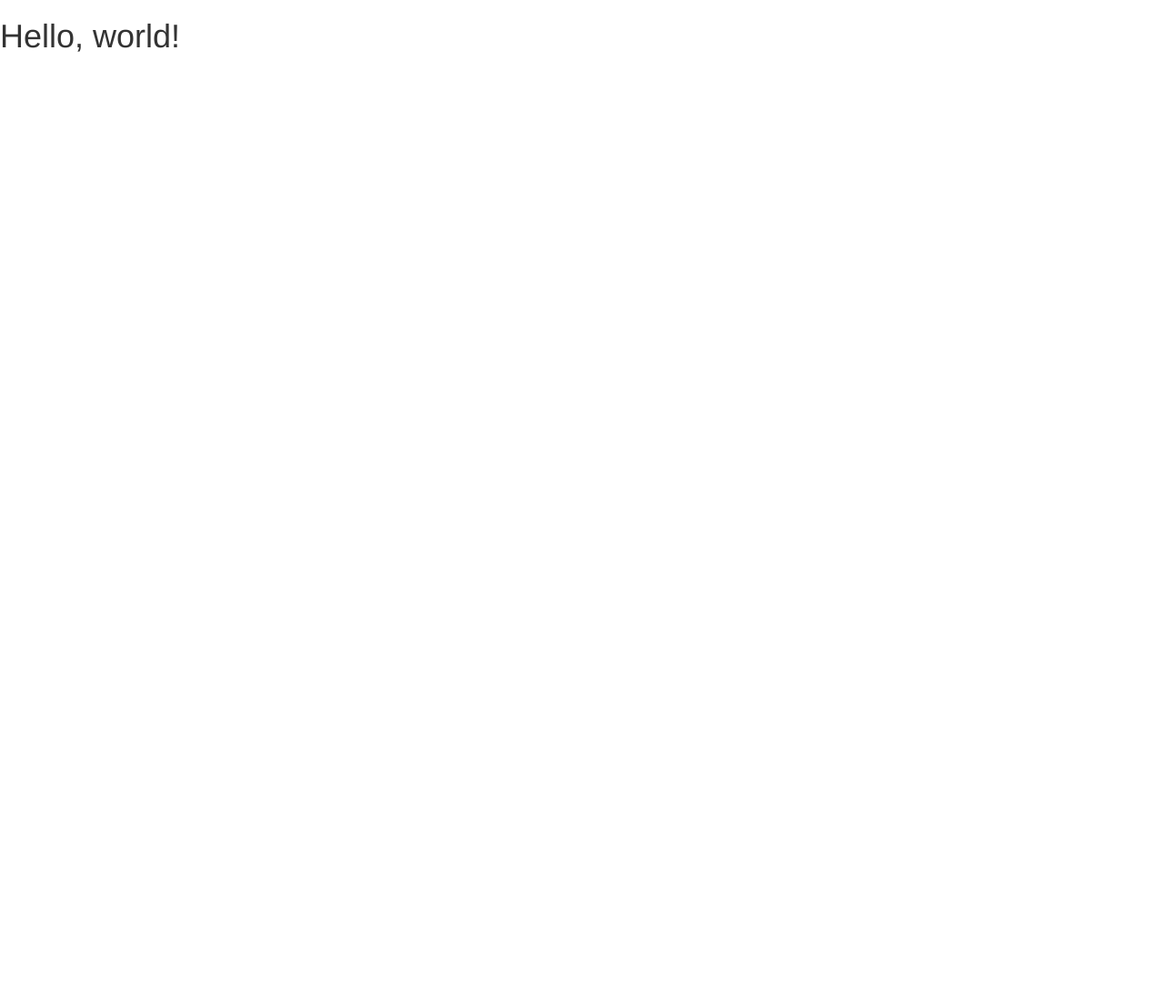
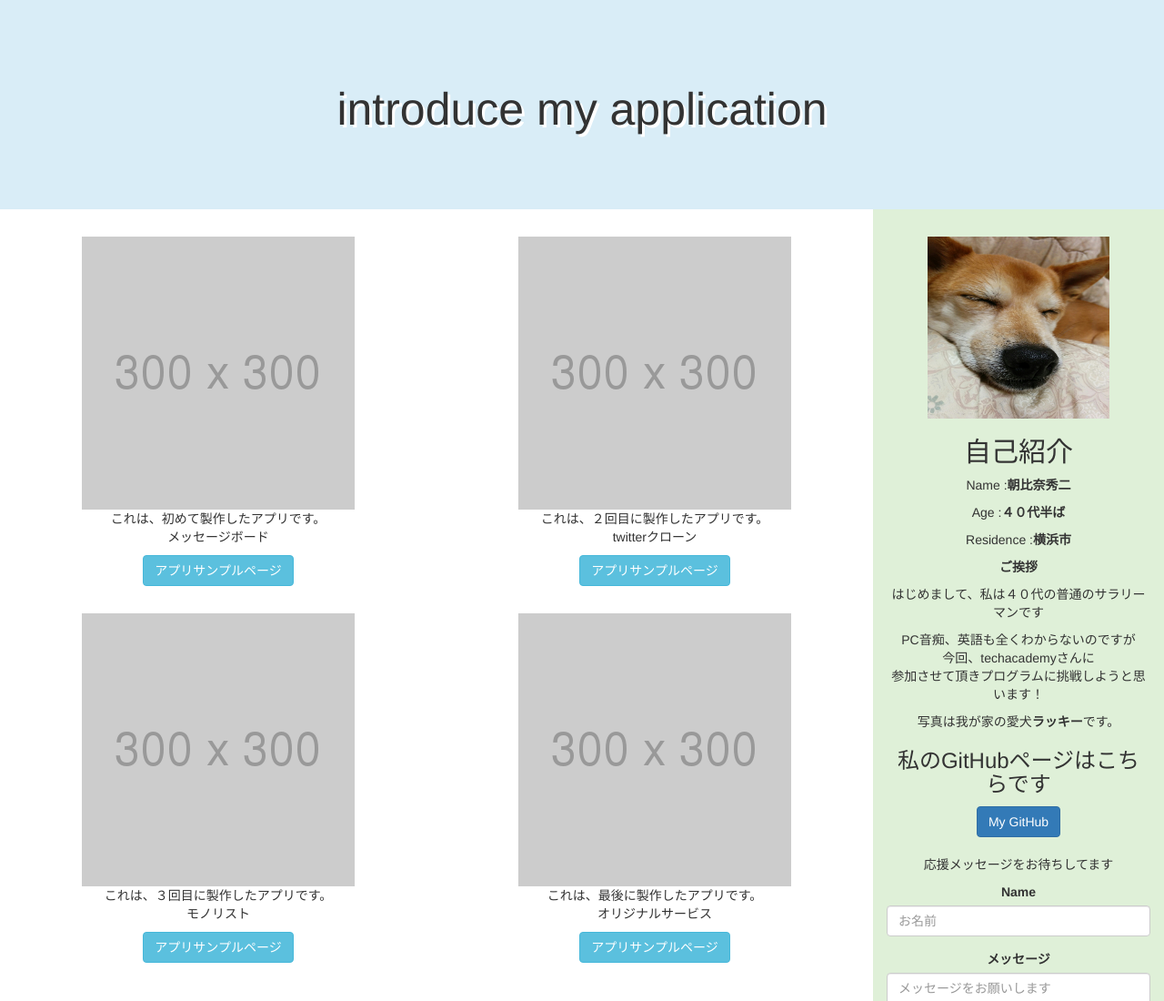
Before and after one commit to asahinashuji/asahinashuji.github.io, a plain HTML site: page index.html in a window 1280 px wide. Shown: the top 1100 px of the page at 91% size. Before the commit the page ends 800 px from the top, so only its background shows below. Drawn offline with nearby package versions, Linux system fonts and the light colour scheme.

Commit message:
port ferio

```diff
--- a/index.html
+++ b/index.html
@@ -4,15 +4,120 @@
     <meta charset="utf-8">
     <meta http-equiv="X-UA-Compatible" content="IE=edge">
     <meta name="viewport" content="width=device-width, initial-scale=1">
-    <title>Bootstrap Sample</title>
+    <title>オリジナルポートフェリオページ</title>
+    <meta description="techacademy webアプリケーションコース13期生の朝比奈秀二が製作した、アプリケーションの紹介ページ">
     <!-- BootstrapのCSS読み込み -->
     <link rel="stylesheet" href="//maxcdn.bootstrapcdn.com/bootstrap/3.3.5/css/bootstrap.min.css">
     <!-- jQuery読み込み -->
     <script src="//ajax.googleapis.com/ajax/libs/jquery/1.11.3/jquery.min.js"></script>
     <!-- BootstrapのJS読み込み -->
     <script src="//maxcdn.bootstrapcdn.com/bootstrap/3.3.5/js/bootstrap.min.js"></script>
+    <style>
+
+      h1 {
+        text-align: center;
+        line-height: 200px;
+        font-size: 5rem;
+        text-shadow: 3px 3px 0px white;
+      }
+      .box {
+       text-align: center;
+       margin-top: 30px;
+      }
+      .plofile {
+        height:auto;
+        margin-top: 30px;
+        padding-bottom:10px;
+        text-align: center;
+      }
+      .bold {
+        font-weight:bold;
+      }
+      footer {
+        line-height:30px;
+        text-align: center;
+      }
+
+    </style>
   </head>
   <body>
-    <h1>Hello, world!</h1>
+    <header class="col-sm-12 bg-info">
+      <h1>introduce my application</h1>
+    </header>
+    <content>
+      <div class="col-sm-9">
+        <div class="row">
+          <div class="col-sm-6">
+            <div class="box">
+              <img src="imag/dammy.png" alt="アプリ画像です" title="アプリ　メッセージボード">
+              <p>これは、初めて製作したアプリです。<br>
+              メッセージボード</p>
+              <a href="#" class="btn btn-info">アプリサンプルページ</a>
+            </div>
+          </div>
+          <div class="col-sm-6">
+            <div class="box">
+              <img src="imag/dammy.png" alt="アプリ画像です" title="アプリ　twitterクローン">
+              <p>これは、２回目に製作したアプリです。<br>
+              twitterクローン</p>
+              <a href="#" class="btn btn-info">アプリサンプルページ</a>
+            </div>
+          </div>
+          <div class="col-sm-6">
+            <div class="box">
+              <img src="imag/dammy.png" alt="アプリ画像です" title="アプリ　モノリスト">
+              <p>これは、３回目に製作したアプリです。<br>
+              モノリスト</p>
+              <a href="#" class="btn btn-info">アプリサンプルページ</a>
+            </div>
+          </div>
+          <div class="col-sm-6">
+            <div class="box">
+              <img src="imag/dammy.png" alt="アプリ画像です" title="アプリ　オリジナルサービス">
+              <p>これは、最後に製作したアプリです。<br>
+              オリジナルサービス</p>
+              <a href="#" class="btn btn-info">アプリサンプルページ</a>
+            </div>
+          </div>
+        </div>
+      </div>
+      <div class="col-sm-3 bg-success">
+        <div class="plofile">
+          <img src="imag/ourhousedog.jpg" width="200px" height="200px" alt="柴犬が気持ちよさそうに寝ている画像" title="我が家の愛犬ラッキー">
+          <h2>自己紹介</h2>
+          <p>Name :<span class="bold">朝比奈秀二</span></p>
+          <p>Age :<span class="bold">４０代半ば</span></p>
+          <p>Residence :<span class="bold">横浜市</span></p>
+          <p span class="bold">ご挨拶</p>
+          <p>はじめまして、私は４０代の普通のサラリーマンです</p>
+          <p>PC音痴、英語も全くわからないのですが<br>
+          今回、techacademyさんに<br>
+          参加させて頂きプログラムに挑戦しようと思います！</p>
+          <p>写真は我が家の愛犬<span class="bold">ラッキー</span>です。</p>
+          <h3>私のGitHubページはこちらです</h3>
+          <a href="https://github.com/asahinashuji" target="_blanc" class="btn btn-primary">My GitHub</a>
+          <br>
+          <br>
+          <p>応援メッセージをお待ちしてます</p>
+          <form>
+            <div class="form-group">
+              <label for="inputName">Name</label>
+              <input type="text" class="form-control" id="inputName" placeholder="お名前">
+            </div>
+            <div class="form-group">
+              <label for="inputContent">メッセージ</label>
+              <textarea class="form-control" id="inputContent" rows="4" placeholder="メッセージをお願いします"></textarea>
+            </div>
+            <div class="form-group"></div>
+            <button type="submit" class="btn btn-primary">送信</button>
+          </form>
+        </div>
+       </div>
+    </content>
+    <footer>
+      <div class="col-sm-12 bg-info">
+        <p>cpyright 2016</p>
+      </div>
+    </footer>
   </body>
 </html>
```
Also changed, not shown: imag/dammy.png (added), imag/ourhousedog.jpg (added).
